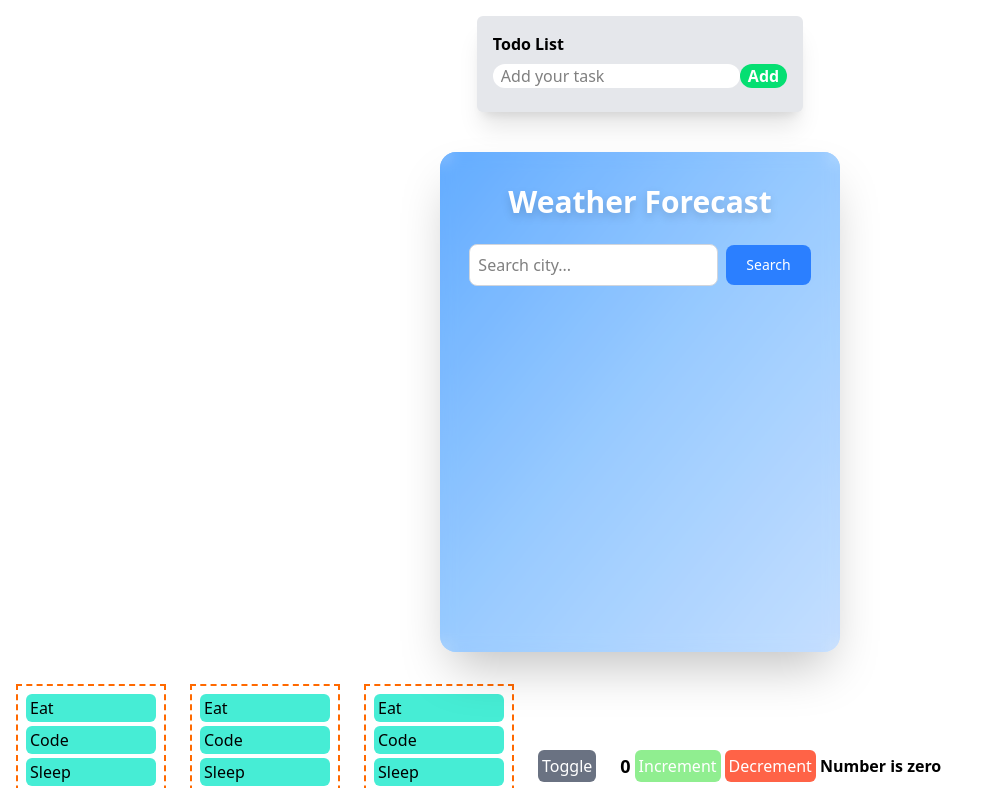
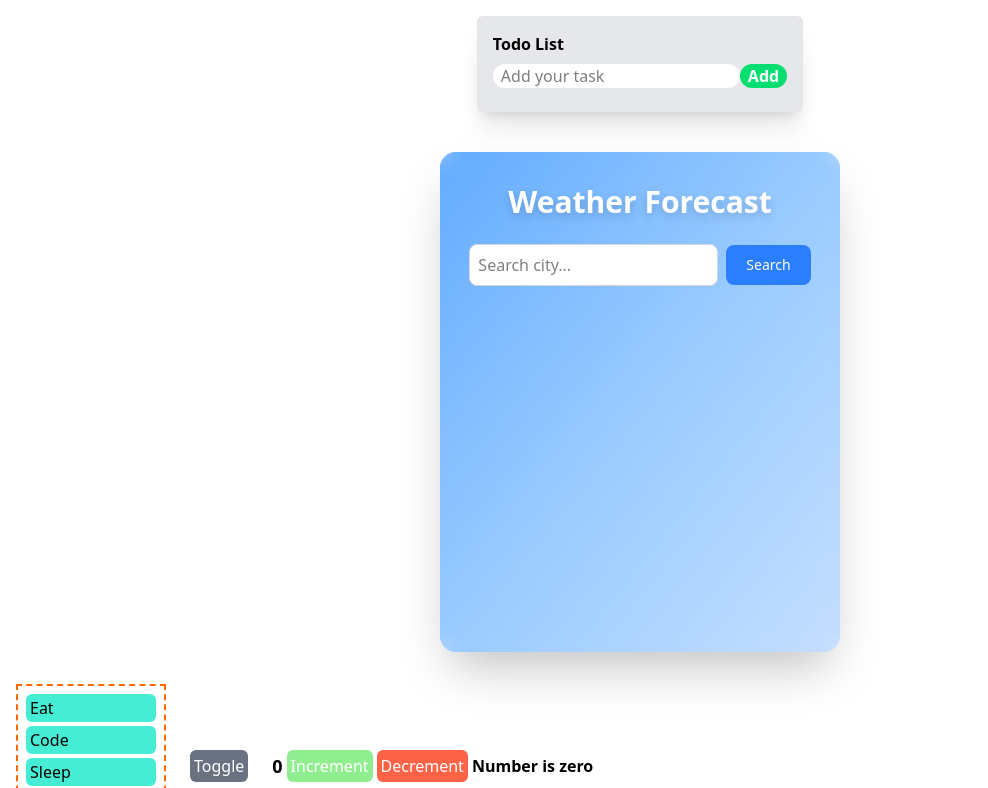
Before and after one commit to verma2510/react-project, a React (Vite) app: page / in a window 1280 px wide. Shown: the top 788 px of the page, without its empty margins (0-988 px from the left). Built offline with nearby package versions, Linux system fonts and the light colour scheme.

Commit message:
refactor(App): remove duplicate Todo components
Clean up redundant Todo component instances that were unnecessarily duplicated in the UI

```diff
--- a/src/App.tsx
+++ b/src/App.tsx
@@ -37,9 +37,6 @@ const App: React.FC = () => {
       </div>
       <div className="p-4 flex gap-6 items-center">
         <Todo items={TodoItems} />
-        <Todo items={TodoItems} />
-        <Todo items={TodoItems} />
-
         <button
           onClick={(e) => setState(!state)}
           className="text-white cursor-pointer bg-gray-500 p-1 rounded-md"
```
